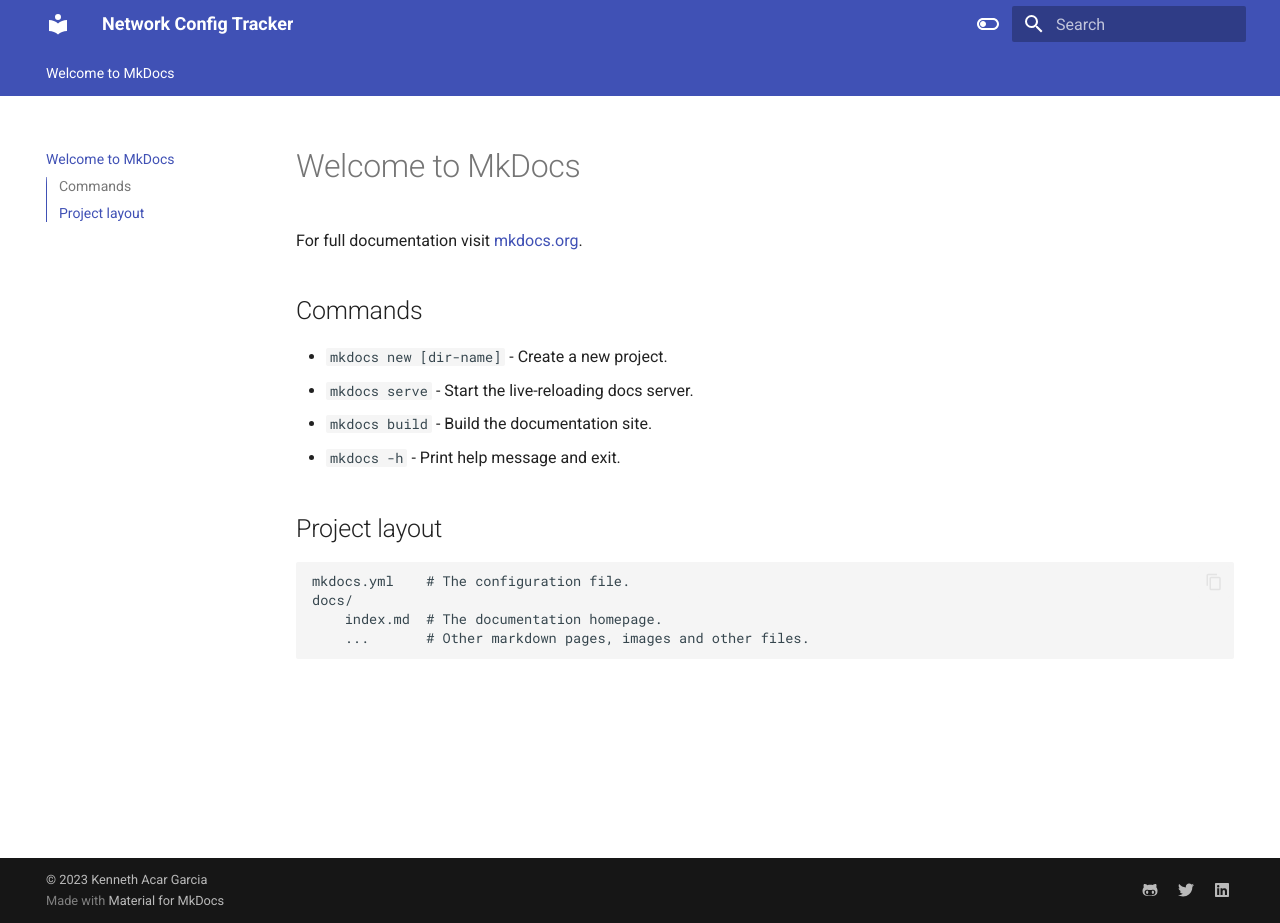
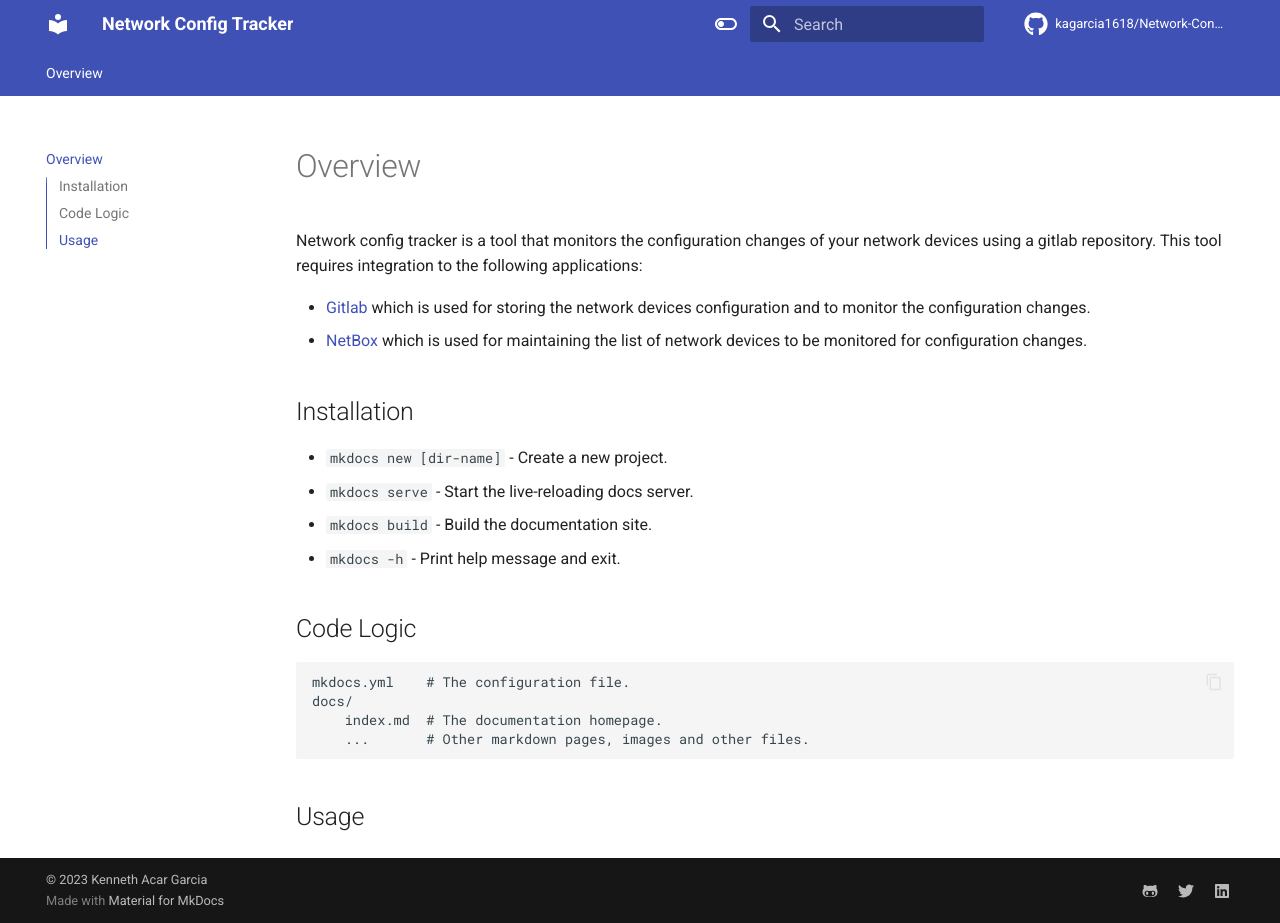
Before and after one commit to kagarcia1618/Network-Config-Tracker, an MkDocs documentation site: the page built from docs/index.md, in a window 1280 px wide and 923 px high. Built offline with MkDocs 1.6.1 and Material for MkDocs 9.7.7, drawn with Linux system fonts in a browser that asks for light colours; comment, search, counter and statistics services are not loaded.

Commit message:
Updated mkdocs page

```diff
--- a/docs/index.md
+++ b/docs/index.md
@@ -1,17 +1,22 @@
-# Welcome to MkDocs
+# Overview
 
-For full documentation visit [mkdocs.org](https://www.mkdocs.org).
+Network config tracker is a tool that monitors the configuration changes of your network devices using a gitlab repository. This tool requires integration to the following applications:
 
-## Commands
+- [Gitlab](https://about.gitlab.com/) which is used for storing the network devices configuration and to monitor the configuration changes.
+- [NetBox](https://github.com/netbox-community/netbox) which is used for maintaining the list of network devices to be monitored for configuration changes.
+
+## Installation
 
 * `mkdocs new [dir-name]` - Create a new project.
 * `mkdocs serve` - Start the live-reloading docs server.
 * `mkdocs build` - Build the documentation site.
 * `mkdocs -h` - Print help message and exit.
 
-## Project layout
+## Code Logic
 
     mkdocs.yml    # The configuration file.
     docs/
         index.md  # The documentation homepage.
         ...       # Other markdown pages, images and other files.
+
+## Usage
--- a/mkdocs.yml
+++ b/mkdocs.yml
@@ -1,6 +1,10 @@
 site_name: Network Config Tracker
+repo_name: kagarcia1618/Network-Config-Tracker
+repo_url: "https://github.com/kagarcia1618/Network-Config-Tracker"
 theme:
   name: material
+  icon:
+    repo: fontawesome/brands/github
   features:
     - navigation.tabs
     - navigation.sections
```
